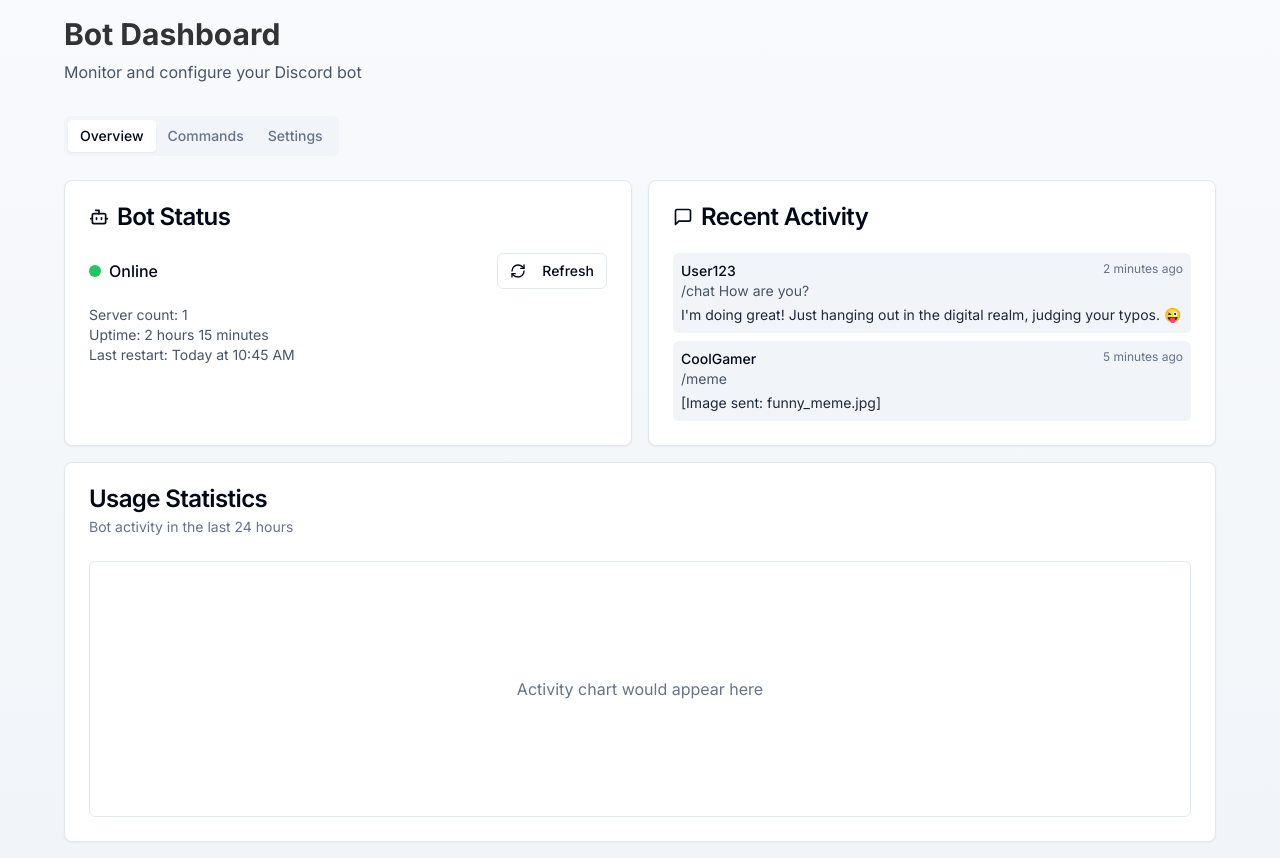
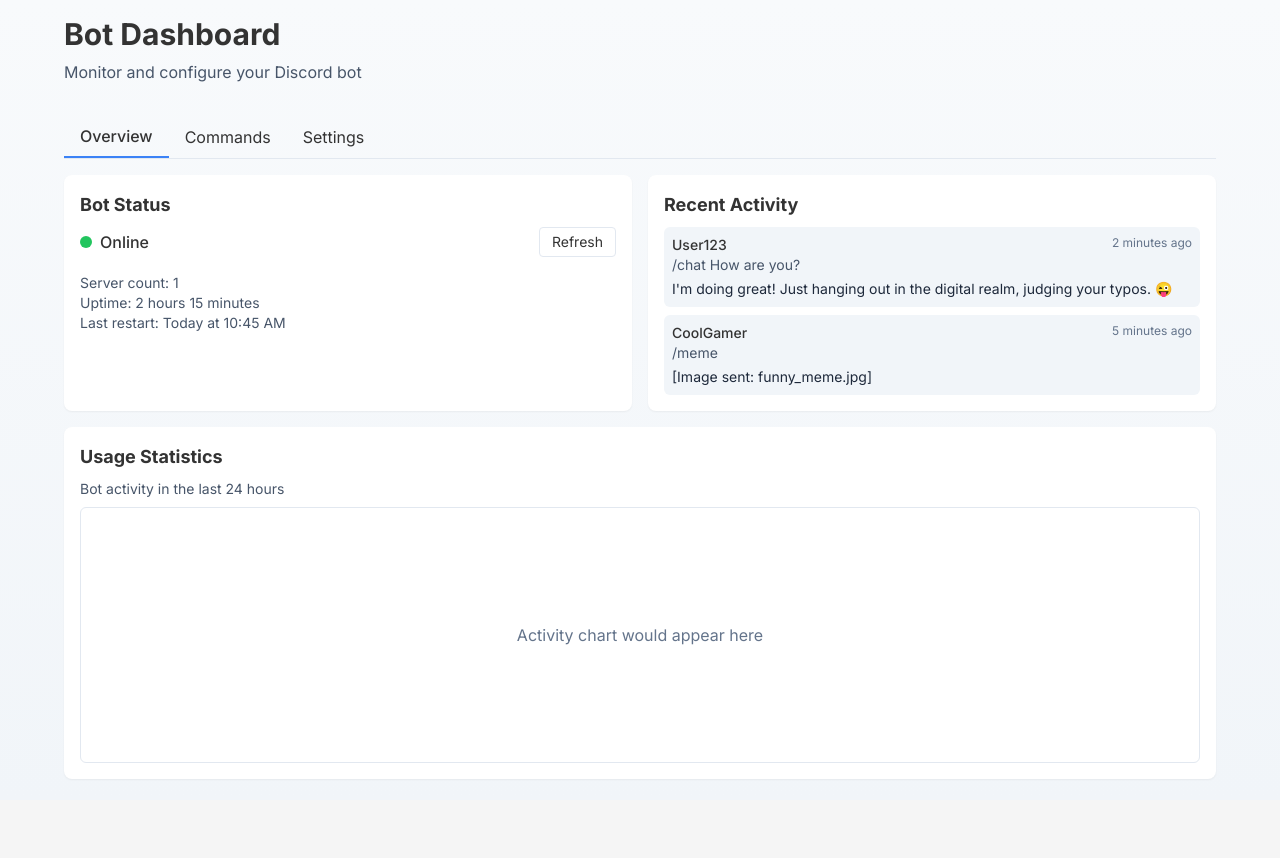
Before and after one commit to eram003/lazyahh, a Next.js app: page /dashboard in a window 1280 px wide. After the commit the page ends 800 px from the top, so only its background shows below. Built offline with nearby package versions, Linux system fonts and the light colour scheme.

Commit message:
Update page.tsx

```diff
--- a/app/dashboard/page.tsx
+++ b/app/dashboard/page.tsx
@@ -1,10 +1,6 @@
 "use client"
 
 import { useState } from "react"
-import { Card, CardContent, CardDescription, CardHeader, CardTitle } from "@/components/ui/card"
-import { Tabs, TabsContent, TabsList, TabsTrigger } from "@/components/ui/tabs"
-import { Bot, MessageSquare, Settings, RefreshCw } from "lucide-react"
-import { Button } from "@/components/ui/button"
 
 interface BotStatus {
   status: "online" | "offline"
@@ -47,6 +43,7 @@ export default function Dashboard() {
   ])
 
   const [isRefreshing, setIsRefreshing] = useState(false)
+  const [activeTab, setActiveTab] = useState("overview")
 
   // Simulate refreshing the bot status
   const refreshStatus = () => {
@@ -68,23 +65,35 @@ export default function Dashboard() {
         <h1 className="text-3xl font-bold mb-2">Bot Dashboard</h1>
         <p className="text-slate-600 mb-8">Monitor and configure your Discord bot</p>
 
-        <Tabs defaultValue="overview">
-          <TabsList className="mb-4">
-            <TabsTrigger value="overview">Overview</TabsTrigger>
-            <TabsTrigger value="commands">Commands</TabsTrigger>
-            <TabsTrigger value="settings">Settings</TabsTrigger>
-          </TabsList>
+        {/* Simple tabs without shadcn */}
+        <div className="mb-4">
+          <div className="flex border-b">
+            <button
+              onClick={() => setActiveTab("overview")}
+              className={`px-4 py-2 ${activeTab === "overview" ? "border-b-2 border-blue-500 font-medium" : ""}`}
+            >
+              Overview
+            </button>
+            <button
+              onClick={() => setActiveTab("commands")}
+              className={`px-4 py-2 ${activeTab === "commands" ? "border-b-2 border-blue-500 font-medium" : ""}`}
+            >
+              Commands
+            </button>
+            <button
+              onClick={() => setActiveTab("settings")}
+              className={`px-4 py-2 ${activeTab === "settings" ? "border-b-2 border-blue-500 font-medium" : ""}`}
+            >
+              Settings
+            </button>
+          </div>
+        </div>
 
-          <TabsContent value="overview">
+        {activeTab === "overview" && (
+          <>
             <div className="grid grid-cols-1 md:grid-cols-2 gap-4 mb-4">
-              <Card>
-                <CardHeader>
-                  <CardTitle className="flex items-center gap-2">
-                    <Bot className="h-5 w-5" />
-                    Bot Status
-                  </CardTitle>
-                </CardHeader>
-                <CardContent>
+              <div className="bg-white p-4 rounded-lg shadow-sm">
+                <div className="font-bold text-lg mb-2">Bot Status</div>
                 <div className="flex items-center justify-between mb-4">
                   <div className="flex items-center gap-2">
                     <div
@@ -92,31 +101,23 @@ export default function Dashboard() {
                     ></div>
                     <p className="font-medium">{botStatus.status === "online" ? "Online" : "Offline"}</p>
                   </div>
-                    <Button size="sm" variant="outline" onClick={refreshStatus} disabled={isRefreshing}>
-                      {isRefreshing ? (
-                        <RefreshCw className="h-4 w-4 animate-spin" />
-                      ) : (
-                        <RefreshCw className="h-4 w-4" />
-                      )}
-                      <span className="ml-2">Refresh</span>
-                    </Button>
+                  <button
+                    className="px-3 py-1 text-sm border rounded hover:bg-gray-50"
+                    onClick={refreshStatus}
+                    disabled={isRefreshing}
+                  >
+                    {isRefreshing ? "Refreshing..." : "Refresh"}
+                  </button>
                 </div>
                 <div className="text-sm text-slate-600">
                   <p>Server count: {botStatus.serverCount}</p>
                   <p>Uptime: {botStatus.uptime}</p>
                   <p>Last restart: {botStatus.lastRestart}</p>
                 </div>
-                </CardContent>
-              </Card>
+              </div>
 
-              <Card>
-                <CardHeader>
-                  <CardTitle className="flex items-center gap-2">
-                    <MessageSquare className="h-5 w-5" />
-                    Recent Activity
-                  </CardTitle>
-                </CardHeader>
-                <CardContent>
+              <div className="bg-white p-4 rounded-lg shadow-sm">
+                <div className="font-bold text-lg mb-2">Recent Activity</div>
                 <div className="space-y-2 text-sm">
                   {activityLogs.map((log) => (
                     <div key={log.id} className="p-2 bg-slate-100 rounded-md">
@@ -129,30 +130,23 @@ export default function Dashboard() {
                     </div>
                   ))}
                 </div>
-                </CardContent>
-              </Card>
+              </div>
             </div>
 
-            <Card>
-              <CardHeader>
-                <CardTitle>Usage Statistics</CardTitle>
-                <CardDescription>Bot activity in the last 24 hours</CardDescription>
-              </CardHeader>
-              <CardContent>
+            <div className="bg-white p-4 rounded-lg shadow-sm">
+              <div className="font-bold text-lg mb-2">Usage Statistics</div>
+              <p className="text-sm text-slate-600 mb-2">Bot activity in the last 24 hours</p>
               <div className="h-64 flex items-center justify-center border rounded-md">
                 <p className="text-slate-500">Activity chart would appear here</p>
               </div>
-              </CardContent>
-            </Card>
-          </TabsContent>
+            </div>
+          </>
+        )}
 
-          <TabsContent value="commands">
-            <Card>
-              <CardHeader>
-                <CardTitle>Available Commands</CardTitle>
-                <CardDescription>Commands your bot responds to</CardDescription>
-              </CardHeader>
-              <CardContent>
+        {activeTab === "commands" && (
+          <div className="bg-white p-4 rounded-lg shadow-sm">
+            <div className="font-bold text-lg mb-2">Available Commands</div>
+            <p className="text-sm text-slate-600 mb-4">Commands your bot responds to</p>
             <div className="space-y-4">
               <div className="p-3 border rounded-md">
                 <h3 className="font-medium">/meme</h3>
@@ -184,20 +178,22 @@ export default function Dashboard() {
                   <p className="text-slate-800">Bot: [Shows developer info and portfolio]</p>
                 </div>
               </div>
+              <div className="p-3 border rounded-md">
+                <h3 className="font-medium">/help</h3>
+                <p className="text-sm text-slate-600">Get help when you need it most</p>
+                <div className="mt-2 p-2 bg-slate-100 rounded text-sm">
+                  <p className="font-medium">Example:</p>
+                  <p className="text-slate-600">User: /help</p>
+                  <p className="text-slate-800">Bot: just shoot me gng [Image]</p>
                 </div>
-              </CardContent>
-            </Card>
-          </TabsContent>
+              </div>
+            </div>
+          </div>
+        )}
 
-          <TabsContent value="settings">
-            <Card>
-              <CardHeader>
-                <CardTitle className="flex items-center gap-2">
-                  <Settings className="h-5 w-5" />
-                  Bot Configuration
-                </CardTitle>
-              </CardHeader>
-              <CardContent>
+        {activeTab === "settings" && (
+          <div className="bg-white p-4 rounded-lg shadow-sm">
+            <div className="font-bold text-lg mb-2">Bot Configuration</div>
             <p className="text-slate-600 mb-4">Configure your bot's behavior and responses</p>
             <div className="space-y-4">
               <div className="p-3 border rounded-md">
@@ -231,12 +227,12 @@ export default function Dashboard() {
                   </div>
                 </div>
               </div>
-                  <Button className="w-full">Save Settings</Button>
+              <button className="w-full bg-blue-600 text-white py-2 px-4 rounded hover:bg-blue-700">
+                Save Settings
+              </button>
             </div>
-              </CardContent>
-            </Card>
-          </TabsContent>
-        </Tabs>
+          </div>
+        )}
       </div>
     </main>
   )
```
Lines whose indentation alone changed are shown as unchanged.
